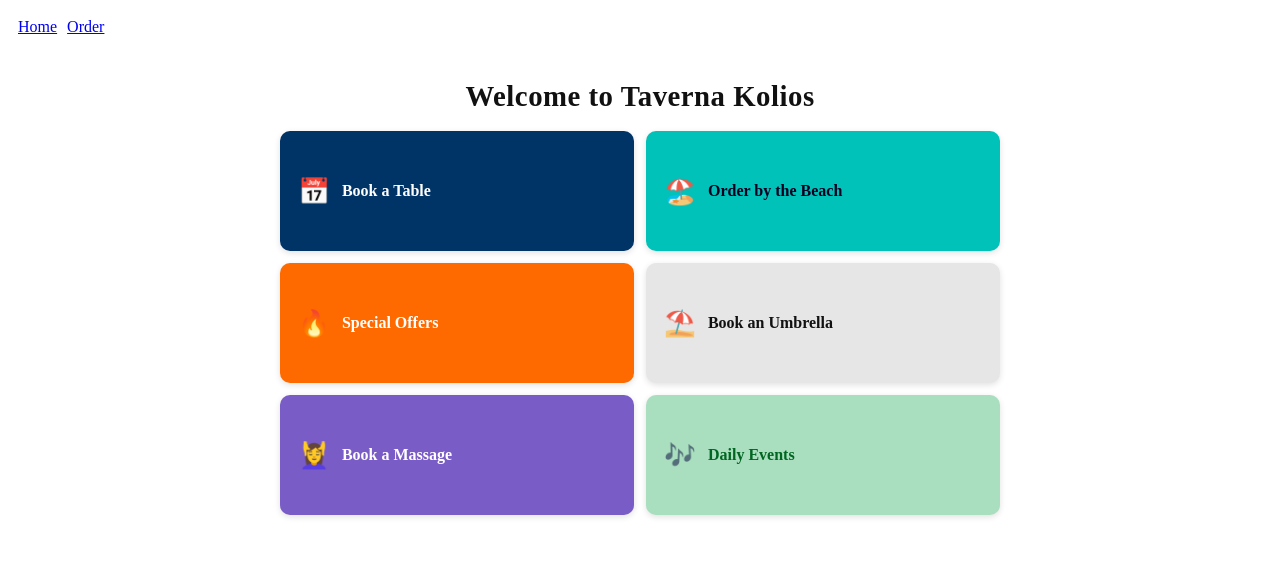
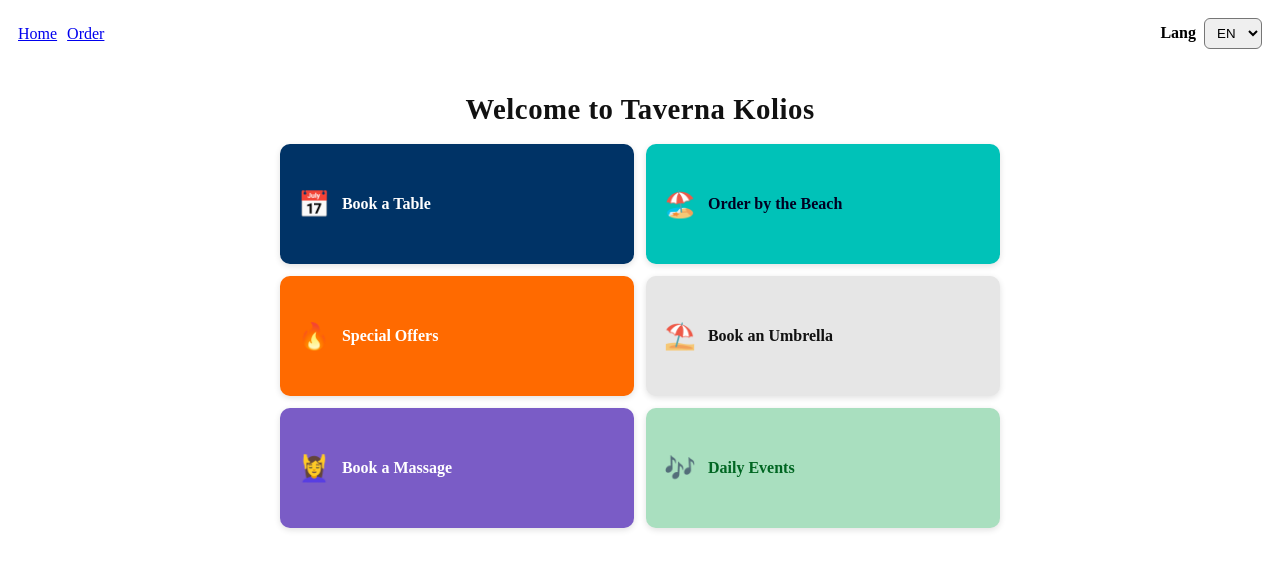
Before and after one commit to sakislaz/taverna_kolios, a React (Vite) app: page / in a window 1280 px wide. Shown: the top 570 px of the page. Built offline with nearby package versions, Linux system fonts and the light colour scheme.

Commit message:
INSTALATION OF I18NEXT AND REACT-I18NEXT

```diff
--- a/src/App.jsx
+++ b/src/App.jsx
@@ -7,7 +7,7 @@ import { useTranslation } from 'react-i18next'
 export default function App() {
   const [deferredPrompt, setDeferredPrompt] = useState(null)
   const [isInstallVisible, setInstallVisible] = useState(false)
-  const { t } = useTranslation()
+  const { t, i18n } = useTranslation()
 
   useEffect(() => {
     function onBeforeInstallPrompt(e) {
@@ -41,9 +41,25 @@ export default function App() {
 
   return (
     <BrowserRouter>
-      <nav style={{ padding: 10 }}>
-        <Link to="/" style={{ marginRight: 10 }}>Home</Link>
-        <Link to="/order">Order</Link>
+      <nav style={{ padding: 10, display: 'flex', alignItems: 'center', gap: 12 }}>
+        <div style={{ flex: 1 }}>
+          <Link to="/" style={{ marginRight: 10 }}>Home</Link>
+          <Link to="/order">Order</Link>
+        </div>
+        <div>
+          <label htmlFor="lang-select" style={{ marginRight: 8, fontWeight: 600 }}>Lang</label>
+          <select
+            id="lang-select"
+            defaultValue={i18n?.language || 'en'}
+            onChange={(e) => i18n.changeLanguage(e.target.value)}
+            style={{ padding: '6px 8px', borderRadius: 6 }}
+          >
+            <option value="en">EN</option>
+            <option value="it">IT</option>
+            <option value="ro">RO</option>
+            <option value="de">DE</option>
+          </select>
+        </div>
       </nav>
 
       <Routes>
```
